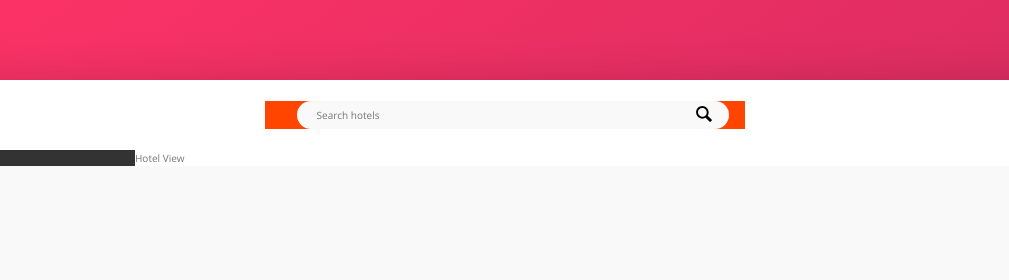
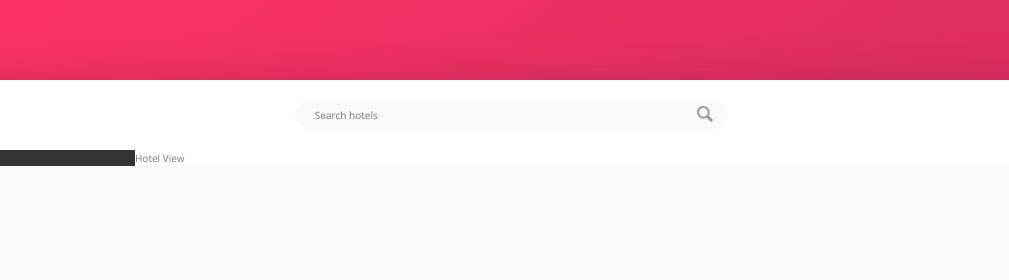
Before and after one commit to miguel-martin/trillo-project, a website: page index.html in a window 1280 px wide. Shown: the top 280 px of the page, 121-1130 px from the left. Drawn offline with nearby package versions, Linux system fonts and the light colour scheme.

Commit message:
Search component styling

```diff
--- a/sass/_components.scss
+++ b/sass/_components.scss
@@ -9,7 +9,7 @@
 // SEARCH BOX
 .search {
 
-        background-color: orangered; // dev
+        //background-color: orangered; // dev
 
         flex: 0 0 40%; // grow shrink width
 
@@ -27,7 +27,7 @@
             border-radius: 100px;
             width: 90%;
             transition: all .2s;
-            margin-right: -3.5rem; // make the button move into the input!
+            margin-right: -3.15rem; // make the button move into the input!
 
             &:focus {
                 outline: none;
@@ -35,6 +35,10 @@
                 background-color: var(--color-grey-light-2);
             }
 
+        }
+
+        &__input:focus + &__button {
+            background-color: var(--color-grey-light-2);
         }
 
         &__button {
@@ -53,6 +57,7 @@
         &__icon {
             height: 2rem;
             width: 2rem;
+            fill: var(--color-grey-dark-3); // set the SVG colour
         }
 }
 
```
Also changed, not shown: css/style.css.
